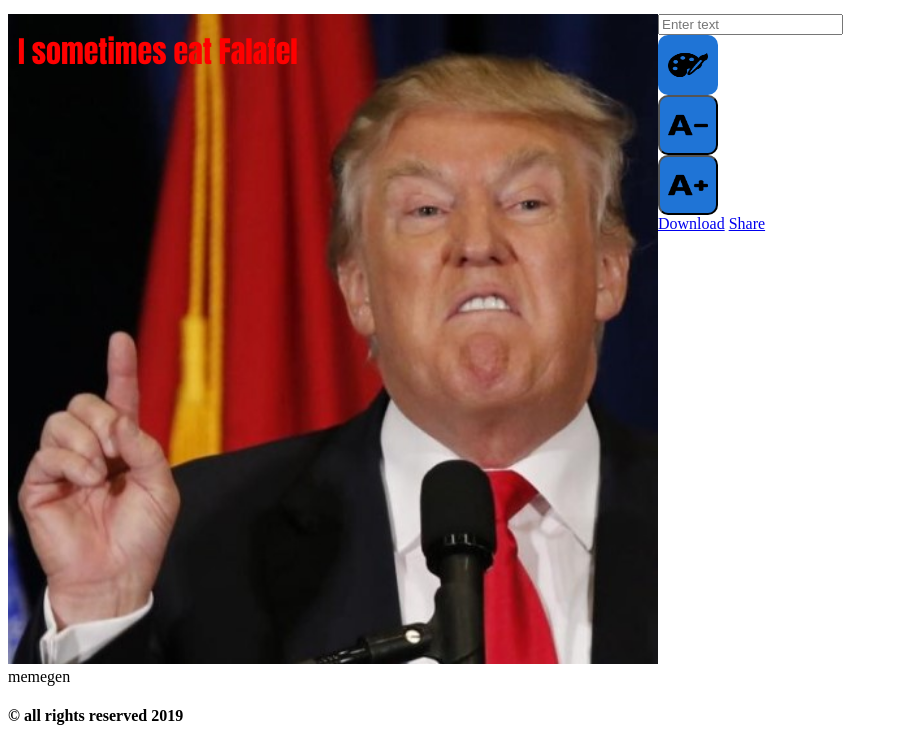
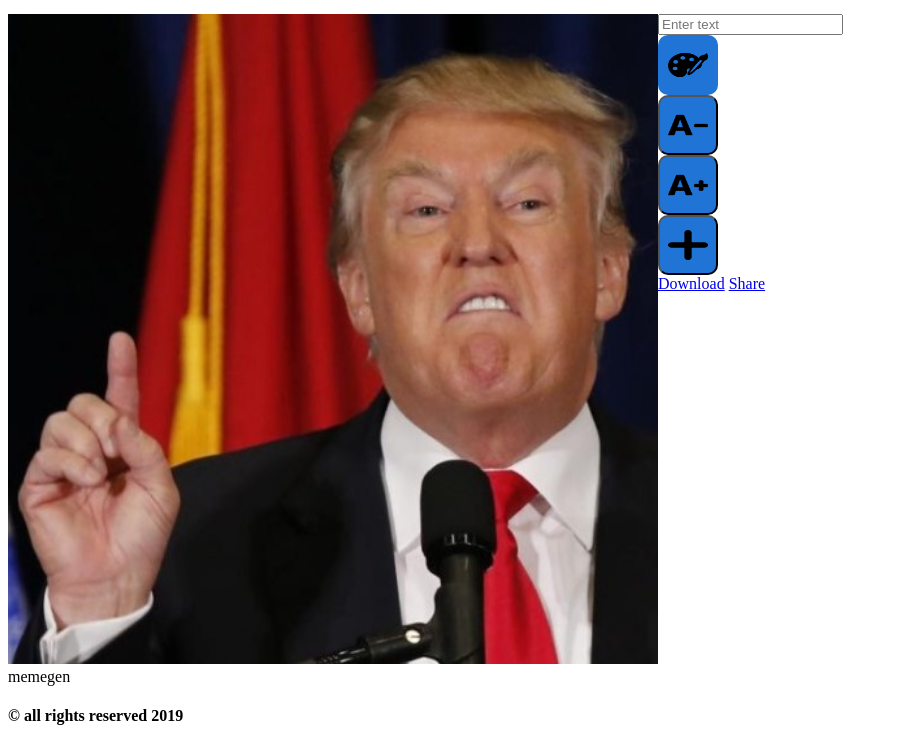
Before and after one commit to Haim-Braunstein/Ultimate-Meme-Generator, a plain HTML site: page index.html in a window 1280 px wide. Both pictures are taken after a click on the picture 158 px from the left and 283 px from the top of the page. Shown: the part 98-845 px from the top of the page, without its empty margins (0-898 px from the left). Drawn offline with Linux system fonts and the light colour scheme.

Commit message:
Implement onAddLine

```diff
--- a/index.html
+++ b/index.html
@@ -49,10 +49,12 @@
                         <input type="color" class="input-color" onchange="onSetColor(this.value)">
                         <img src="icons/paint-board-and-brush.png" class="color-picker-img" alt="">
                     </div>
-                    <button class="decrease-font-btn" onclick="onDecreaseFontSize()">
+                    <button class="decrease-font-btn btn" onclick="onDecreaseFontSize()">
                         <img src="icons/decrease font - icon.png" alt=""></button>
-                        <button class="increase-font-btn" onclick="onIncreaseFontSize()">
+                        <button class="increase-font-btn btn" onclick="onIncreaseFontSize()">
                             <img src="icons/increase font - icon.png" alt=""></button>
+                            <button class="add-line-btn btn" onclick="onAddLine()">
+                                <img src="icons/add.png" alt=""></button>
                 </div>
                 <div class=" actions-btn">
                     <a href="#" class="download-btn" onclick="downloadImg(this)" download="my-img.jpg">Download</a>
--- a/js/memeController.js
+++ b/js/memeController.js
@@ -23,7 +23,7 @@ function renderMeme() {
         gCtx.drawImage(elImg, 0, 0, gElCanvas.width, gElCanvas.height)
         gCtx.font = `${mems.lines[0].size + 'px'} impact`
         gCtx.fillStyle = mems.lines[0].color
-        gCtx.fillText(mems.lines[0].txt, 10, 50)
+        gCtx.fillText(mems.lines[0].txt, 300, 50)
     }
 
 }
@@ -40,7 +40,7 @@ function onSetColor(elInputColor) {
 function onDecreaseFontSize() {
     var mems = getMeme()
     var fontSize = mems.lines[0].size
-        if (fontSize > 1) {
+    if (fontSize > 1) {
         fontSize--
         gCtx.font = fontSize + 'px'
         renderMeme()
@@ -52,7 +52,7 @@ function onDecreaseFontSize() {
 function onIncreaseFontSize() {
     var mems = getMeme()
     var fontSize = mems.lines[0].size
-        if (fontSize > 1) {
+    if (fontSize > 1) {
         fontSize++
         gCtx.font = fontSize + 'px'
         renderMeme()
@@ -66,3 +66,16 @@ function downloadImg(elLink) {
     gCtx.fillStyle = 'white'
     elLink.href = imgContent
 }
+
+function onAddLine() {
+    const mems = getMeme()
+    var newLineTxt = prompt('Enter new line text')
+    console.log(newLineTxt);
+
+    mems.lines[1].txt = newLineTxt
+
+    gCtx.font = `${mems.lines[1].size + 'px'} impact`
+    gCtx.fillStyle = mems.lines[1].color
+    gCtx.fillText(mems.lines[1].txt, 300, 600)
+
+}
--- a/js/service/meme.service.js
+++ b/js/service/meme.service.js
@@ -13,7 +13,8 @@ var gMeme = {
     selectedImgId: 5,
     selectedLineIdx: 0,
     lines: [
-        { txt: 'I sometimes eat Falafel', size: 30, color: 'red' }
+        { txt:'', size: 30, color: 'white' },
+        { txt:'', size: 30, color: 'white' }
     ]
 }
 
```
